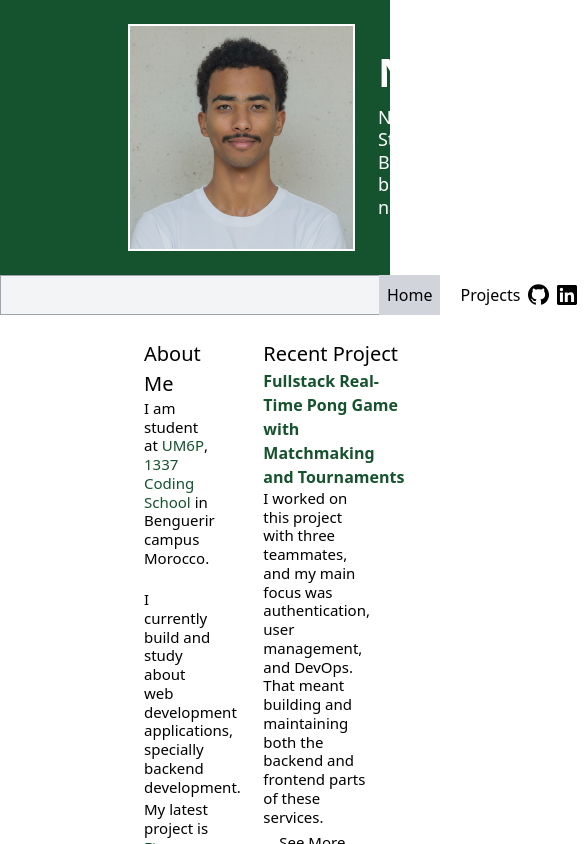
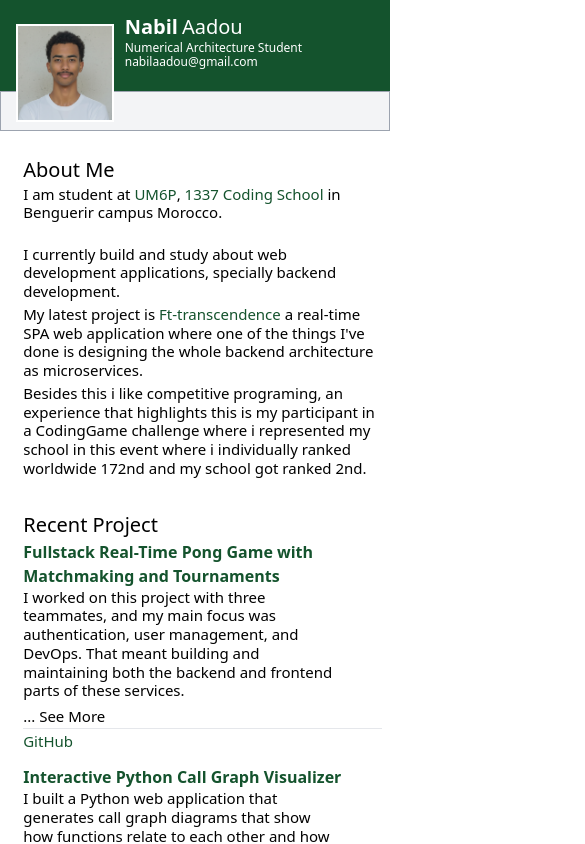
Before and after one commit to nabilaadou/minimal-portfolio, a React (Vite) app: page / in a window 390 px wide. Shown: the top 844 px of the page, 585 px wide, since content can reach past the window. Built offline with nearby package versions, Linux system fonts and the light colour scheme.

Commit message:
responsive design for the home page

```diff
--- a/src/App.tsx
+++ b/src/App.tsx
@@ -8,8 +8,8 @@ export default function App() {
 		<div>
 			<Routes>
 				<Route path='/' element={<Landingpage />}/>
-				<Route path='/ft_transcendance' element={<Project3 />}/>
-				<Route path='/codeVisualizer' element={<Project2 />}/>
+				<Route path='/projects/ft_transcendance' element={<Project3 />}/>
+				<Route path='/projects/codeVisualizer' element={<Project2 />}/>
 			</Routes>
 		</div>
 	)
--- a/src/components/AboutMe.tsx
+++ b/src/components/AboutMe.tsx
@@ -1,6 +1,6 @@
 export function AboutMe() {
 	return (
-		<div className="pl-4 pt-6 w-1/3">
+		<div className="ml-auto mr-2 pt-6 w-[92%]">
 			<p className="text-[20px] font-normal">About Me</p>
 			<div className="text-[15px]">
 				<p className="leading-tight">
--- a/src/components/Header.tsx
+++ b/src/components/Header.tsx
@@ -1,40 +1,30 @@
 import { useState } from "react";
 
 export function Header() {
-	const [tab, setTabe] = useState<'Home' | 'Projects'>('Home');
-
 	return (
 		<div className="bg-green-900 text-white">
-			<div className="flex">
+			<div className="flex h-[2.4cm] sm:h-[3.7cm] lg:h-[5cm]">
 				{/* personel img */}
-				<div className="absolute w-[6cm] h-[6cm] ml-32 mt-6 border border-white border-2">
+				<div className="absolute w-[2.6cm] sm:w-[3.5cm] lg:w-[5cm] h-[2.6cm] sm:h-[3.5cm] lg:h-[5cm] left-4 sm:left-8 lg:left-[3cm] top-6 border border-white border-2">
 					<img src="./../assets/me1.png" alt=""/>
 				</div>
 				{/* infos */}
-				<div className="ml-[10cm] mt-[1.1cm] mb-[1.5cm]">
-					<div className="flex gap-2 pb-1">
-						<p className="text-[40px] font-bold">Nabil</p>
-						<p className="text-[40px] font-light">Aadou</p>
+				<div className="ml-[3.3cm] sm:ml-[5cm] lg:ml-[8.5cm] mr-6 mt-3 sm:mt-4 lg:mt-7">
+					<div className="flex gap-1 sm:gap-2">
+						<p className="text-[20px] sm:text-[35px] lg:text-[40px] font-bold">Nabil</p>
+						<p className="text-[20px] sm:text-[35px] lg:text-[40px] font-light">Aadou</p>
 					</div>
-					<p className="text-[18px] leading-tight">Numerical Architecture Student</p>
-					<p className="text-[18px] leading-tight">Building real-time web backends in TypeScript</p>
-					<p className="text-[18px] leading-tight">nabilaadou@gmail.com</p>
+					<p className="text-[12px] sm:text-[16px] lg:text-[17px] leading-none">Numerical Architecture Student</p>
+					<p className="hidden sm:block text-[12px] sm:text-[16px] lg:text-[17px] leading-tight">Building real-time web backends in TypeScript</p>
+					<p className="text-[12px] sm:text-[16px] lg:text-[17px] leading-tight">nabilaadou@gmail.com</p>
 				</div>
 			</div>
-			<div className="flex justify-between w-full h-10 items-center bg-gray-100 text-black pl-[10cm] pr-[0.6cm] border border-gray-400">
-				<div className="flex gap-3 font-thin">
-					<p
-						className={tab === 'Home' ? 'bg-gray-300 h-full flex items-center px-2 py-2' : 'h-full flex items-center px-2 py-2'}
-					>
-						Home
-					</p>
-					<p
-						className={tab === 'Projects' ? 'bg-gray-300 h-full flex items-center px-2 py-2' : 'h-full flex items-center px-2 py-2'}
-					>
-						Projects
-					</p>
+			{/* <div className="flex justify-between w-full h-10 items-center bg-gray-100 text-black pl-[10cm] pr-[0.6cm] border border-gray-400"> */}
+			<div className="flex justify-between w-full h-10 items-center bg-gray-100 text-black border border-gray-400">
+				<div className="hidden sm:block font-thin ml-[5cm] lg:ml-[8.5cm]">
+					<p className='bg-gray-300 h-full flex items-center px-2 py-2 cursor-pointer'> Home </p>
 				</div>
-				<div className="flex gap-2 items-center">
+				<div className="hidden sm:block sm:flex gap-3 items-center pr-[0.6cm]">
 					<a
 						href="https://github.com/nabilaadou"
 						target="_blank"
--- a/src/pages/LandingPage.tsx
+++ b/src/pages/LandingPage.tsx
@@ -25,7 +25,7 @@ export function Project1() {
 			</p>
 			<button
 				className="text-[15px] leading-tight hover:underline"
-				onClick={() => {navigate('/ft_transcendance')}}
+				onClick={() => {navigate('/projects/ft_transcendance')}}
 			>
 				... See More
 			</button>
@@ -61,7 +61,7 @@ export function Project2() {
 			</p>
 			<button
 				className="text-[15px] leading-tight hover:underline"
-				onClick={() => {navigate('/codeVisualizer')}}
+				onClick={() => {navigate('/projects/codeVisualizer')}}
 			>
 				... See More
 			</button>
@@ -151,12 +151,11 @@ export function Project3() {
 
 function RecentProjects() {
 	return (
-		<div className="pl-4 pt-6 h-screen w-2/3">
+		<div className="ml-auto mr-2 pt-6 h-screen w-[92%]">
 			<p className="text-[20px] font-light font-normal">Recent Project</p>
 			<div className="flex flex-col gap-3">
 				<Project1 />
 				<Project2 />
-				{/* <Project3 /> */}
 			</div>
 		</div>
 	)
@@ -164,7 +163,8 @@ function RecentProjects() {
 
 function Body() {
 	return (
-		<div className="flex gap-8 bg-white h-full pl-32">
+
+		<div className="lg:flex lg:ml-auto lg:w-[94%] lg:gap-8 bg-white h-full">
 			{/* about me section on the left side */}
 			<AboutMe />
 			{/* recent projects section */}
--- a/src/pages/Project2.tsx
+++ b/src/pages/Project2.tsx
@@ -70,7 +70,7 @@ export function Project2() {
 					</div>
 				</div>
 				{/* section 1 - images */}
-				<div className="border border-2 border-black p-2 inline-block">
+				<div className="border border-2 border-black p-1 inline-block">
   					<img src="./../assets/project-2/upload.png"/>
 				</div>
 				{/* section 2 */}
@@ -89,7 +89,7 @@ export function Project2() {
 					</div>
 				</div>
 				{/* section 2 - images */}
-				<div className="border border-2 border-black p-2 inline-block">
+				<div className="border border-2 border-black p-1 inline-block">
   					<img src="./../assets/project-2/graph.png"/>
 				</div>
 				{/* section 3 */}
--- a/src/pages/Project3.tsx
+++ b/src/pages/Project3.tsx
@@ -19,7 +19,7 @@ export function Project3() {
 				</div>
 			</div>
 			{/* into and overview */}
-			<div className="flex flex-col gap-8 pr-[5cm] pl-[5cm]">
+			<div className="flex flex-col gap-8 items-center w-3/4 mx-auto">
 				<div className="pt-4">
 					<img src="./../assets/project-3/landing-page.png" alt="" />
 				</div>
@@ -82,7 +82,7 @@ export function Project3() {
 					</div>
 				</div>
 				{/* section 1 - images */}
-				<div className="border border-2 border-black p-2 inline-block">
+				<div className="border border-2 border-black p-1 inline-block">
   					<img src="./../assets/project-3/login.png"/>
 				</div>
 				{/* section 2 */}
@@ -105,7 +105,7 @@ export function Project3() {
 					</div>
 				</div>
 				{/* section 2 - images */}
-				<div className="border border-2 border-black p-2 inline-block">
+				<div className="border border-2 border-black p-1 inline-block">
   					<img src="./../assets/project-3/chat.png"/>
 				</div>
 				{/* section 3 */}
@@ -120,6 +120,16 @@ export function Project3() {
 						</p>
 					</div>
 				</div>
+				<hr className="border-t-2  w-full" />
+				<div className="border border-2 border-black p-1 inline-block">
+  					<img src="./../assets/project-3/2fa-enable.png"/>
+				</div>
+				<div className="border border-2 border-black p-1 inline-block">
+  					<img src="./../assets/project-3/chat-accesibility.png"/>
+				</div>
+				<div className="border border-2 border-black p-1 inline-block">
+  					<img src="./../assets/project-3/settings-modify-name.png"/>
+				</div>
 			</div>
 		</div>
 	)
```
Also changed, not shown: src/public/assets/me.jpg (deleted), src/public/assets/project-3/landing-page-ai.png (deleted).
